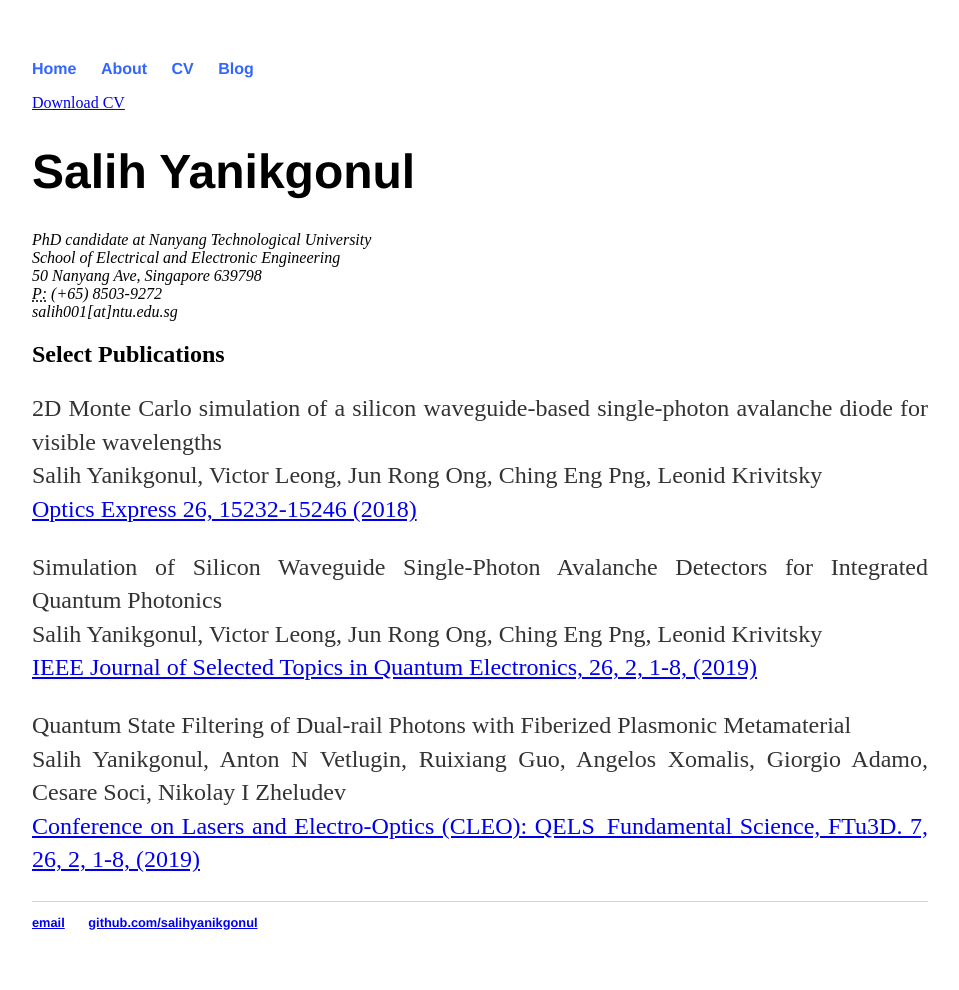
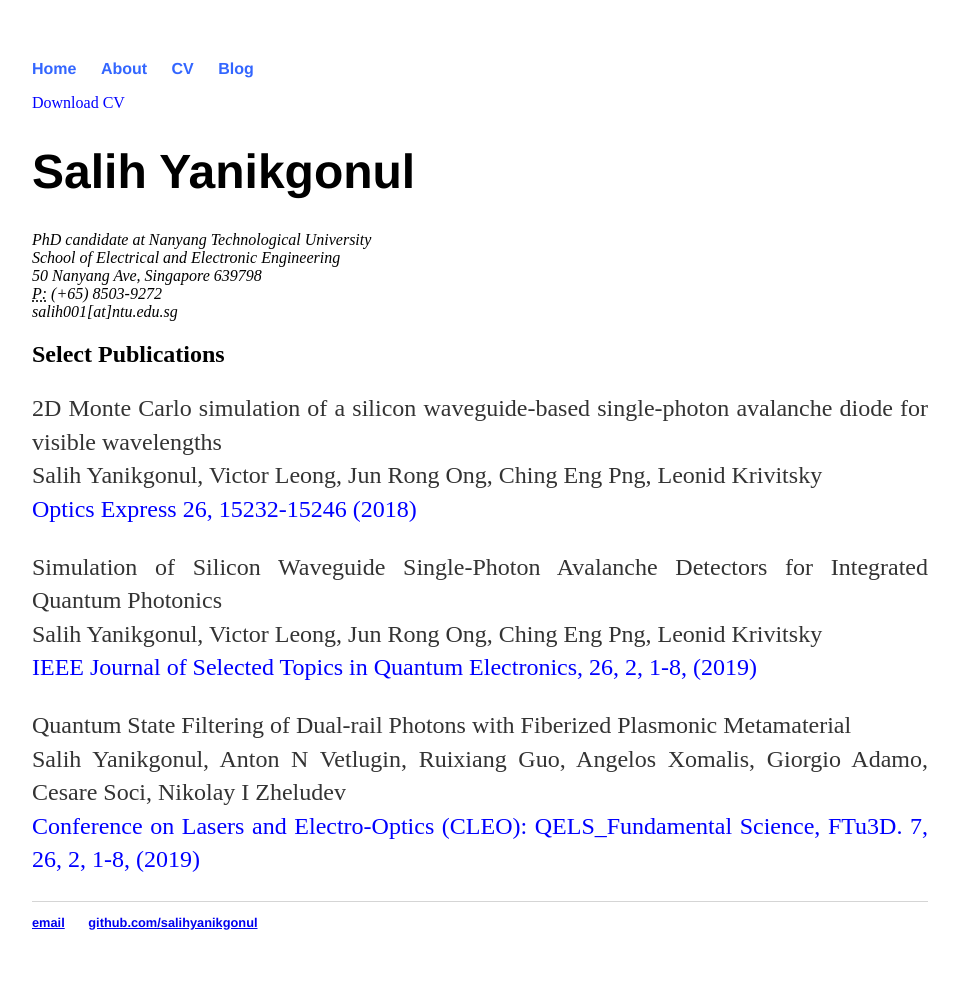
Before and after one commit to salihyanikgonul/salihyanikgonul.github.io, a Jekyll site: the page built from cv/index.html, in a window 1280 px wide. Shown: the whole page, without its empty margins (160-1119 px from the left). Built offline with Jekyll 4.4.1, drawn with Linux system fonts in a browser that asks for light colours.

Commit message:
Update main.css

```diff
--- a/css/main.css
+++ b/css/main.css
@@ -15,21 +15,25 @@ nav ul li, footer ul li {
 }
 
 /* PUBLICATIONS LINK COLORS */
-/*a.publications:link {
+.cv a:link {
 color: blue;
 text-decoration: none;
 }
 
-a.publications:visited {
+.cv a:visited {
 color: purple;
 text-decoration: none;
 }
 
-a.publications:hover {
+.cv a:hover {
 color: red;
 text-decoration: none;
 }
-*/
+
+.cv a:hover {
+color: yellow;
+text-decoration: none;
+}
 /* MENU LINK COLORS */
 
 a.pagelink:link,
```
